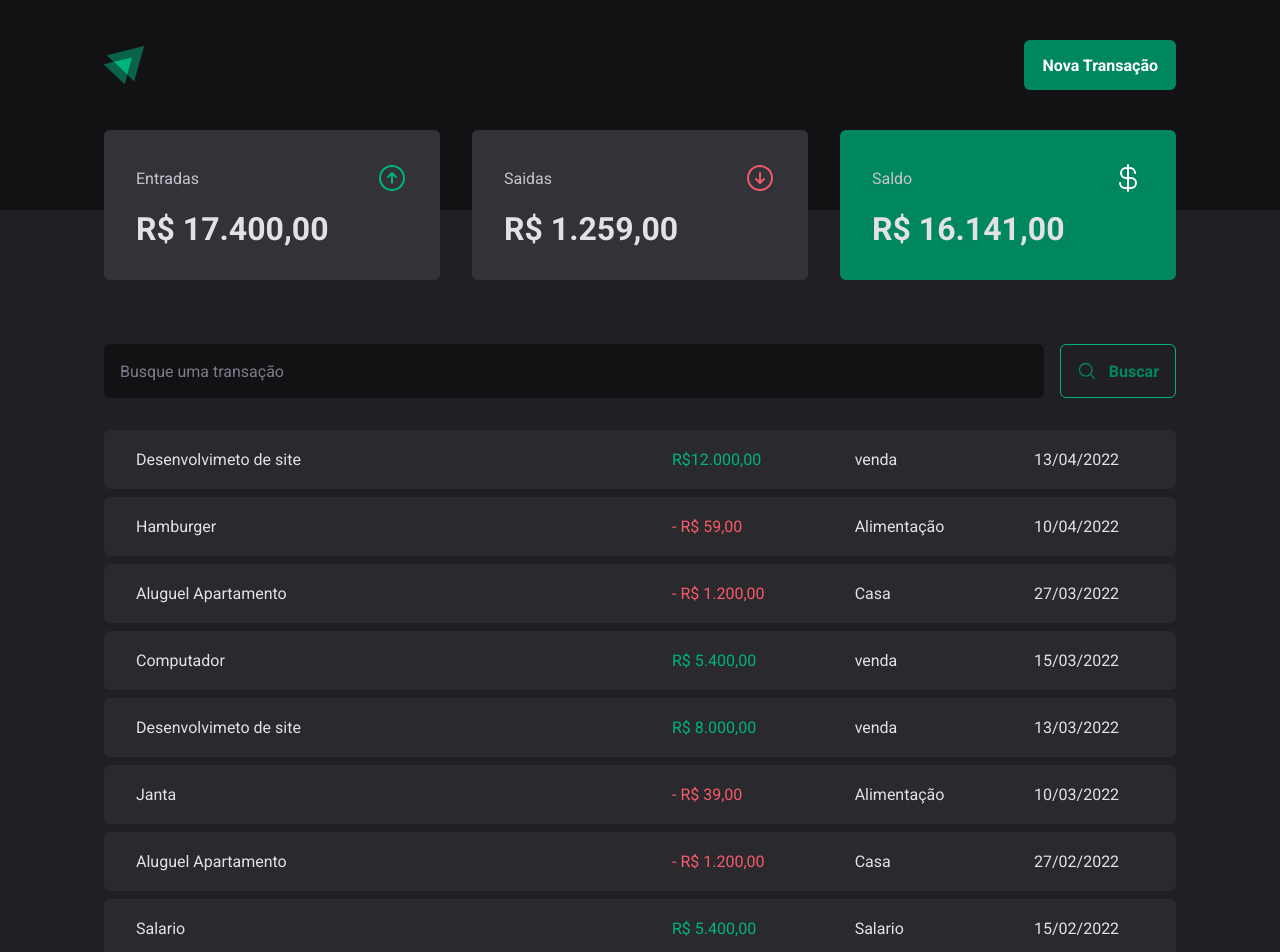
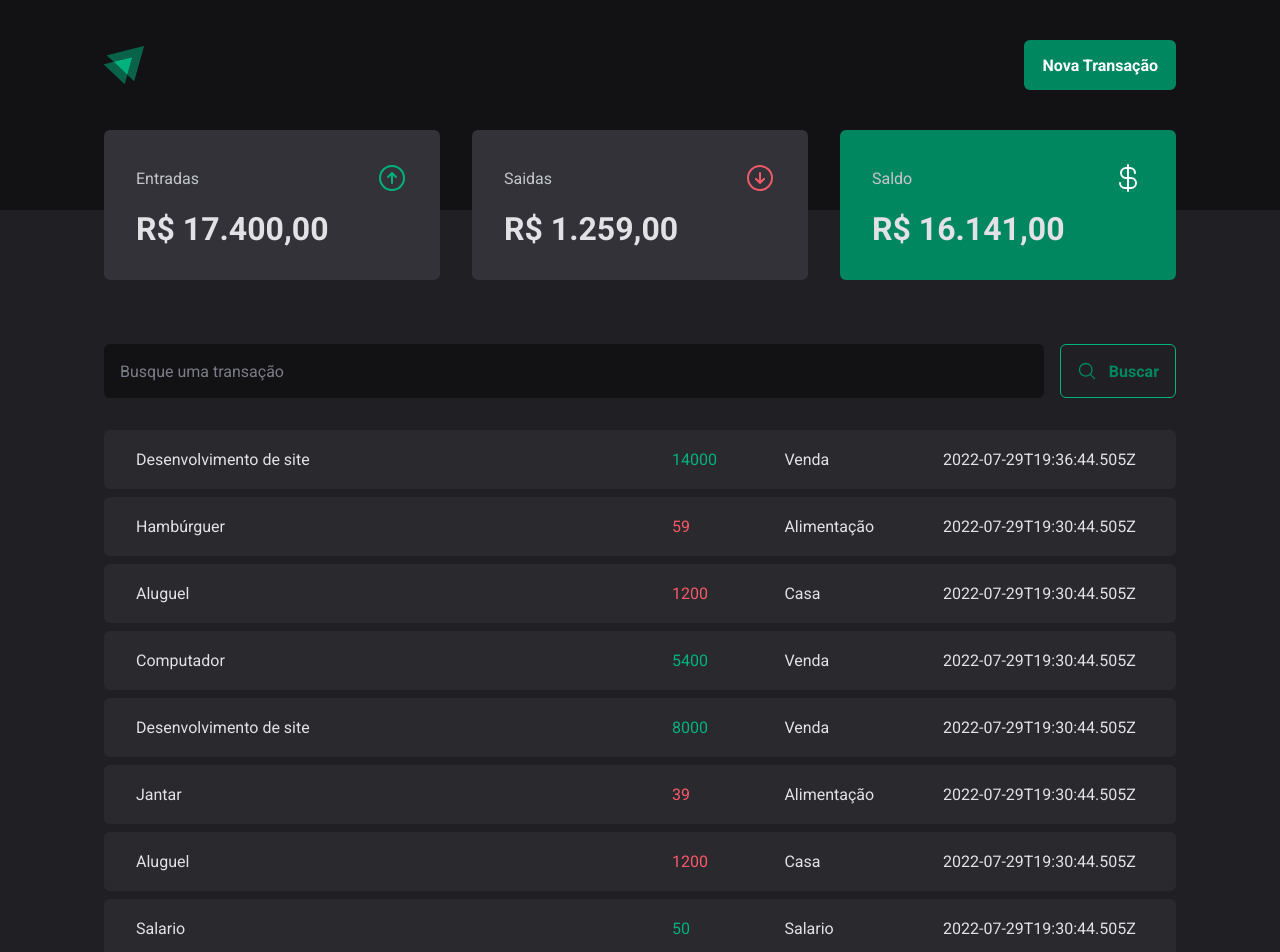
Before and after one commit to AllyssonR/03-DtMoney, a React (Vite) app: page / in a window 1280 px wide. Shown: the top 952 px of the page. Built offline with nearby package versions, Linux system fonts and the light colour scheme; data requests are answered from the project's data file.

Commit message:
create json.server for api tests

```diff
--- a/package.json
+++ b/package.json
@@ -5,6 +5,7 @@
   "type": "module",
   "scripts": {
     "dev": "vite",
+    "dev:server":"json-server server.json -p 3333 -w -d 500",
     "build": "tsc && vite build",
     "lint": "eslint . --ext ts,tsx --report-unused-disable-directives --max-warnings 0",
     "preview": "vite preview"
@@ -28,6 +29,7 @@
     "eslint": "^8.48.0",
     "eslint-plugin-react-hooks": "^4.6.0",
     "eslint-plugin-react-refresh": "^0.4.3",
+    "json-server": "^0.17.3",
     "typescript": "^5.0.2",
     "vite": "^4.4.5"
   }
--- /dev/null
+++ b/server.json
@@ -0,0 +1,77 @@
+{
+  "transactions": [
+    {
+      "id": 1,
+      "description": "Desenvolvimento de site",
+      "type": "income",
+      "category": "Venda",
+      "price": 14000,
+      "createdAt": "2022-07-29T19:36:44.505Z"
+    },
+    {
+      "id": 2,
+      "description": "Hambúrguer",
+      "type": "outcome",
+      "category": "Alimentação",
+      "price": 59,
+      "createdAt": "2022-07-29T19:30:44.505Z"
+    },
+    {
+      "id": 3,
+      "description": "Aluguel",
+      "type": "outcome",
+      "category": "Casa",
+      "price": 1200,
+      "createdAt": "2022-07-29T19:30:44.505Z"
+    },{
+      "id": 4,
+      "description": "Computador",
+      "type": "income",
+      "category": "Venda",
+      "price": 5400,
+      "createdAt": "2022-07-29T19:30:44.505Z"
+    },{
+      "id": 5,
+      "description": "Desenvolvimento de site",
+      "type": "income",
+      "category": "Venda",
+      "price": 8000,
+      "createdAt": "2022-07-29T19:30:44.505Z"
+    },{
+      "id": 6,
+      "description": "Jantar",
+      "type": "outcome",
+      "category": "Alimentação",
+      "price": 39,
+      "createdAt": "2022-07-29T19:30:44.505Z"
+    },{
+      "id": 7,
+      "description": "Aluguel",
+      "type": "outcome",
+      "category": "Casa",
+      "price": 1200,
+      "createdAt": "2022-07-29T19:30:44.505Z"
+    },{
+      "id": 8,
+      "description": "Salario",
+      "type": "income",
+      "category": "Salario",
+      "price": 50,
+      "createdAt": "2022-07-29T19:30:44.505Z"
+    },{
+      "id": 9,
+      "description": "Almoço",
+      "type": "outcome",
+      "category": "Alimentação",
+      "price": 30,
+      "createdAt": "2022-07-29T19:30:44.505Z"
+    },{
+      "id": 10,
+      "description": "Salario",
+      "type": "income",
+      "category": "Salario",
+      "price": 2000,
+      "createdAt": "2022-07-29T19:30:44.505Z"
+    }
+  ]
+}
--- a/src/Pages/Transaction/index.tsx
+++ b/src/Pages/Transaction/index.tsx
@@ -1,3 +1,4 @@
+import { useEffect, useState } from 'react'
 import { Header } from '../../Components/Header'
 import { Summary } from '../../Components/Summary'
 import { SearchForm } from './Components/SearchForm'
@@ -7,6 +8,24 @@
   TransactionsTable,
 } from './styles'
 export function Transactions() {
+  interface TransactionsProps {
+    id: number
+    description: string
+    type: 'income' | 'outcome'
+    category: string
+    price: number
+    createdAt: string
+  }
+  const [transactions, setTransactions] = useState<TransactionsProps[]>([])
+  async function loadTransctions() {
+    const response = await fetch('http://localhost:3333/transactions')
+    const data = await response.json()
+    setTransactions(data)
+  }
+  useEffect(() => {
+    loadTransctions()
+  }, [])
+  console.log(transactions)
   return (
     <div>
       <Header />
@@ -15,89 +34,20 @@
         <SearchForm />
         <TransactionsTable>
           <tbody>
-            <tr>
-              <td width="50%">Desenvolvimeto de site</td>
-              <td>
-                <PriceHighLight variant="income">R$12.000,00</PriceHighLight>
-              </td>
-              <td>venda</td>
-              <td>13/04/2022</td>
-            </tr>
-            <tr>
-              <td width="50%">Hamburger</td>
-              <td>
-                <PriceHighLight variant="outcome">- R$ 59,00</PriceHighLight>
-              </td>
-              <td>Alimentação</td>
-              <td>10/04/2022</td>
-            </tr>{' '}
-            <tr>
-              <td width="50%">Aluguel Apartamento</td>
-              <td>
-                <PriceHighLight variant="outcome">
-                  {' '}
-                  - R$ 1.200,00
-                </PriceHighLight>
-              </td>
-              <td>Casa</td>
-              <td>27/03/2022</td>
-            </tr>{' '}
-            <tr>
-              <td width="50%">Computador</td>
-              <td>
-                <PriceHighLight variant="income">R$ 5.400,00</PriceHighLight>
-              </td>
-              <td>venda</td>
-              <td>15/03/2022</td>
-            </tr>{' '}
-            <tr>
-              <td width="50%">Desenvolvimeto de site</td>
-              <td>
-                <PriceHighLight variant="income">R$ 8.000,00</PriceHighLight>
-              </td>
-              <td>venda</td>
-              <td>13/03/2022</td>
-            </tr>{' '}
-            <tr>
-              <td width="50%">Janta</td>
-              <td>
-                <PriceHighLight variant="outcome">- R$ 39,00</PriceHighLight>
-              </td>
-              <td>Alimentação</td>
-              <td>10/03/2022</td>
-            </tr>{' '}
-            <tr>
-              <td width="50%">Aluguel Apartamento</td>
-              <td>
-                <PriceHighLight variant="outcome">- R$ 1.200,00</PriceHighLight>
-              </td>
-              <td>Casa</td>
-              <td>27/02/2022</td>
-            </tr>{' '}
-            <tr>
-              <td width="50%">Salario</td>
-              <td>
-                <PriceHighLight variant="income">R$ 5.400,00</PriceHighLight>
-              </td>
-              <td>Salario</td>
-              <td>15/02/2022</td>
-            </tr>
-            <tr>
-              <td width="50%">Almoço</td>
-              <td>
-                <PriceHighLight variant="outcome">- R$ 30,00</PriceHighLight>
-              </td>
-              <td>Alimentação</td>
-              <td>05/02/2022</td>
-            </tr>
-            <tr>
-              <td width="50%">Salario</td>
-              <td>
-                <PriceHighLight variant="income">- R$ 150,00</PriceHighLight>
-              </td>
-              <td>Salario</td>
-              <td>02/02/2022</td>
-            </tr>
+            {transactions.map((transaction) => {
+              return (
+                <tr key={transaction.id}>
+                  <td width="50%">{transaction.description}</td>
+                  <td>
+                    <PriceHighLight variant={transaction.type}>
+                      {transaction.price}
+                    </PriceHighLight>
+                  </td>
+                  <td>{transaction.category}</td>
+                  <td>{transaction.createdAt}</td>
+                </tr>
+              )
+            })}
           </tbody>
         </TransactionsTable>
       </TransactionsContainer>
```
Also changed, not shown: 1 other file (tests, documents, lock files or other folders).
